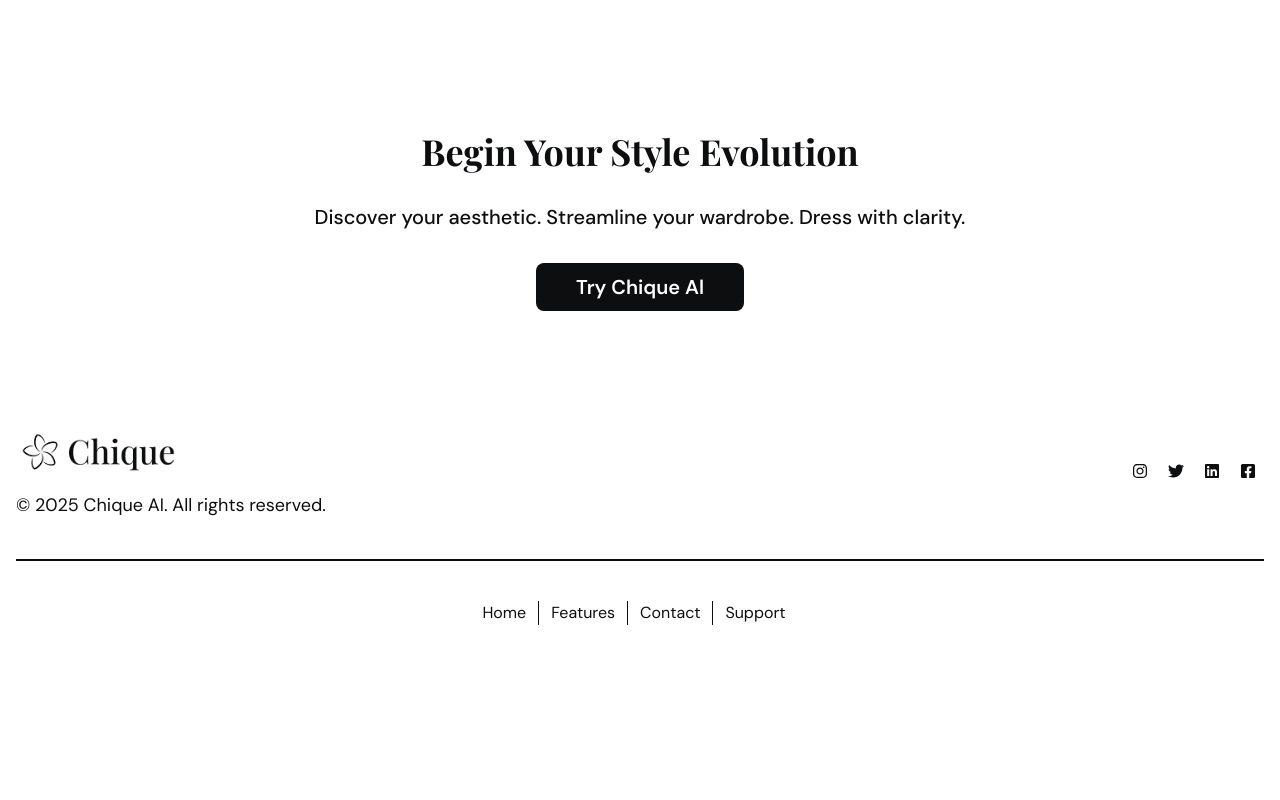
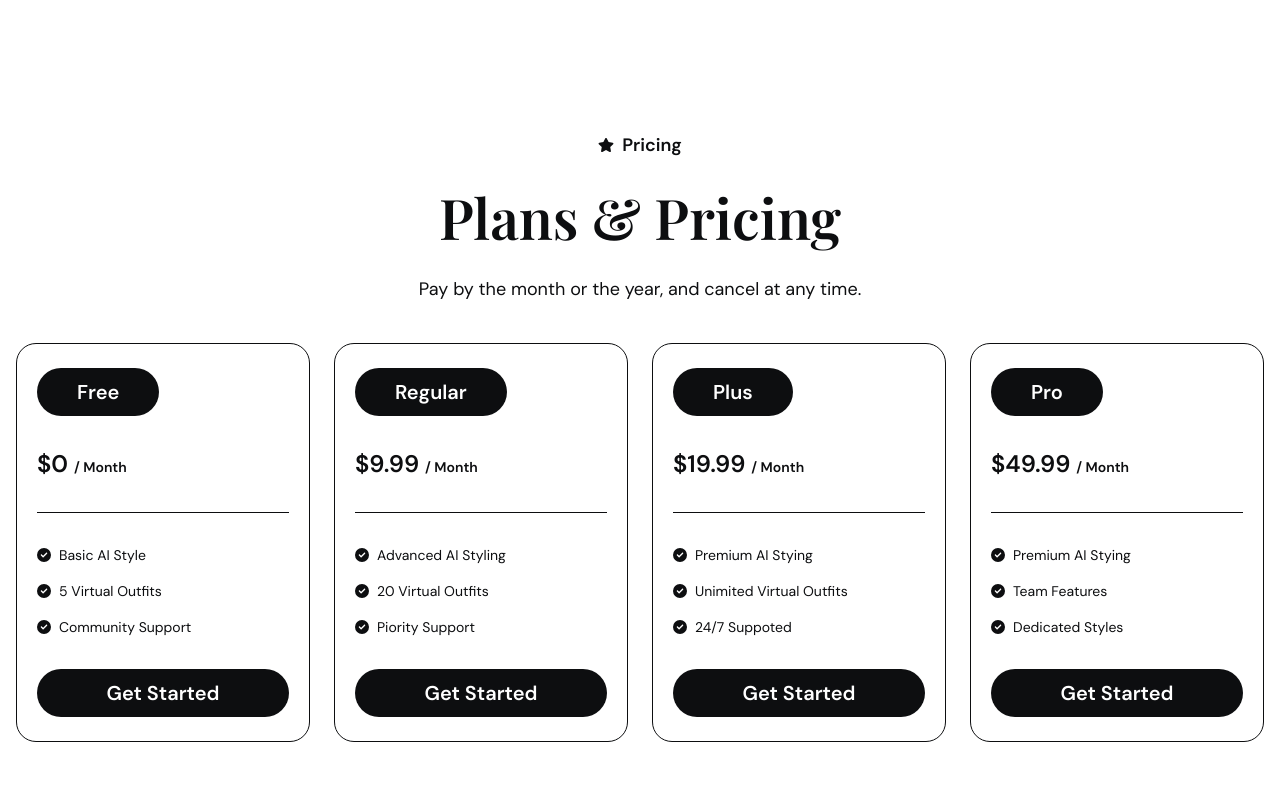
Before and after one commit to Webgenius0/chique, a Next.js app: page / in a window 1280 px wide. Shown: the part 2080-2880 px from the top of the page. Before the commit the page ends 2745 px from the top, so only its background shows below. Built offline with nearby package versions, Linux system fonts and the light colour scheme; a web font is replaced by a local one; what @ant-design/nextjs-registry would draw is missing.

Commit message:
Price section completed

```diff
--- a/app/(site)/page.js
+++ b/app/(site)/page.js
@@ -2,6 +2,7 @@ import About from "@/components/home/About";
 import ChiqueAI from "@/components/home/ChiqueAI";
 import Evolution from "@/components/home/Evolution";
 import Hero from "@/components/home/Hero";
+import Price from "@/components/home/Price";
 import WhyCreated from "@/components/home/WhyCreated";
 
 export const metadata = {
@@ -16,6 +17,7 @@ const Home = () => {
       <ChiqueAI />
       <WhyCreated />
       <About />
+      <Price />
       <Evolution />
     </div>
   );
--- /dev/null
+++ b/components/home/Price.jsx
@@ -0,0 +1,94 @@
+"use client";
+
+import { FaStar } from "react-icons/fa";
+import { FaCircleCheck } from "react-icons/fa6";
+import CommonTitle from "../common/CommonTitle";
+import CommonBtn from "../common/CommonBtn";
+
+const Price = () => {
+  const cardItems = [
+    {
+      id: 1,
+      icon: <FaCircleCheck />,
+      buttonText: "Free",
+      price: 0,
+      subtitle: ["Basic AI Style", "5 Virtual Outfits", "Community Support"],
+    },
+    {
+      id: 2,
+      icon: <FaCircleCheck />,
+      buttonText: "Regular",
+      price: 9.99,
+      subtitle: [
+        "Advanced AI Styling",
+        "20 Virtual Outfits",
+        "Piority Support",
+      ],
+    },
+    {
+      id: 3,
+      icon: <FaCircleCheck />,
+      buttonText: "Plus",
+      price: 19.99,
+      subtitle: [
+        "Premium AI Stying",
+        "Unimited Virtual Outfits",
+        "24/7 Suppoted",
+      ],
+    },
+    {
+      id: 4,
+      icon: <FaCircleCheck />,
+      buttonText: "Pro",
+      price: 49.99,
+      subtitle: ["Premium AI Stying", "Team Features", "Dedicated Styles"],
+    },
+  ];
+  return (
+    <div className="container flex flex-col gap-10 py-20">
+      <div className="w-full flex flex-col gap-4">
+        <div className="flex gap-2 justify-center items-center">
+          <FaStar />
+          <p className="text-lg text-primary-dark font-primary font-semibold">
+            Pricing
+          </p>
+        </div>
+        <CommonTitle
+          text="Plans & Pricing"
+          className={"font-secondary text-primary-dark font-semibold"}
+        />
+        <p className="text-lg text-primary-dark font-primary font-normal text-center">
+          Pay by the month or the year, and cancel at any time.
+        </p>
+      </div>
+      <div className="w-full grid grid-cols-4 gap-6">
+        {cardItems.map((item) => (
+          <div
+            key={item.id}
+            className="w-full flex flex-col gap-8 border rounded-[20px] py-6 px-5 hover:bg-[#B1B0B0] transition duration-500"
+          >
+            <CommonBtn className="rounded-[100px] text-nowrap w-fit !min-h-10 !p-2.5 !px-10">
+              {item.buttonText}
+            </CommonBtn>
+            <p className="text-2xl font-semibold text-primary-dark font-primary border-b pb-8">
+              ${item.price} <span className="text-sm">/ Month</span>
+            </p>
+            <ul className=" space-y-4">
+              {item?.subtitle?.map((subtitle, index) => (
+                <li key={index} className=" flex gap-2 items-center text-sm">
+                  <FaCircleCheck />
+                  <span className="text-sm font-primary">{subtitle}</span>
+                </li>
+              ))}
+            </ul>
+            <CommonBtn className="rounded-[100px] text-nowrap !min-h-10 !p-2.5 !px-10">
+              Get Started
+            </CommonBtn>
+          </div>
+        ))}
+      </div>
+    </div>
+  );
+};
+
+export default Price;
```
